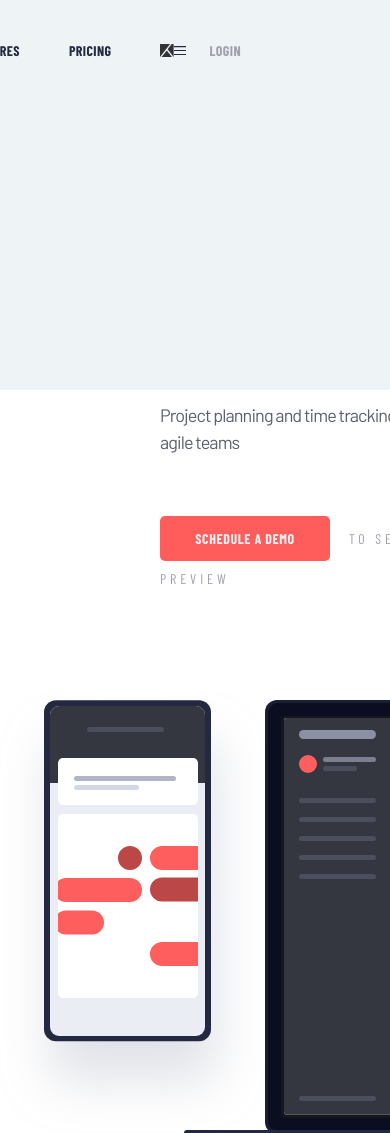
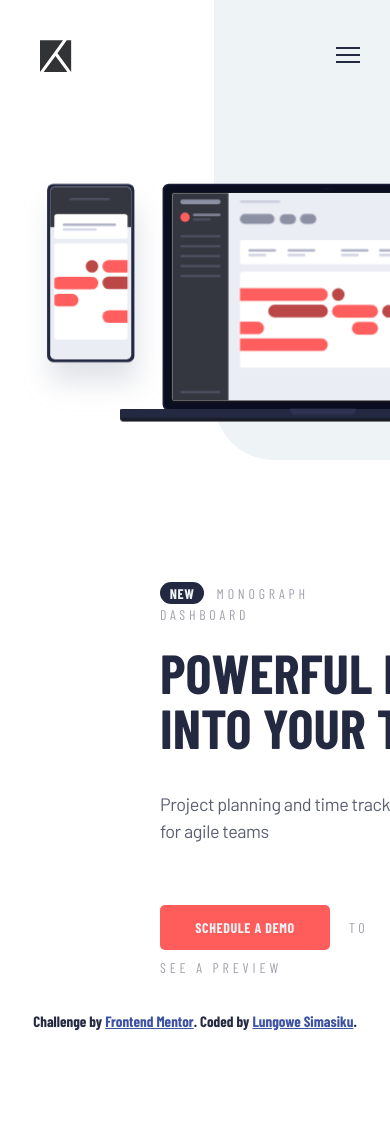
Before and after one commit to Lungowe-S/project-tracking-intro-component-master, a plain HTML site: page index.html in a window 390 px wide. Shown: the top 1133 px of the page. After the commit the page ends 1072 px from the top, so only its background shows below. Drawn offline with nearby package versions, Linux system fonts and the light colour scheme.

Commit message:
Added mobile view media query styles for the navigation and device illustration

```diff
--- a/css/style.css
+++ b/css/style.css
@@ -36,6 +36,10 @@ h2 {
 
 .logo {
   width: 20%;
+}
+
+.nav_toggle {
+  display: none;
 }
 
 .nav_menu {
@@ -78,7 +82,7 @@ li:last-child a {
 .nav_background {
   background-color: var(--light-grayish-blue-005);
   height: 19.5em;
-  width: 34em;
+  width: 35em;
   position: absolute;
   top: 0;
   bottom: 0;
@@ -89,9 +93,13 @@ li:last-child a {
 
 /** Content Area Styles **/
 
-.content_area {
+/* .content_area {
   display: grid;
   grid-template-columns: repeat(auto-fit, minmax(450px, 1fr));
+} */
+
+.content_area {
+  display: flex;
 }
 
 .content_description {
@@ -103,6 +111,7 @@ li:last-child a {
   padding-top: 5em;
   position: relative;
   z-index: 100;
+  padding-left: 1.2em;
 }
 
 p:nth-child(1) span {
@@ -113,11 +122,11 @@ p:nth-child(1) span {
   font-weight: 700;
   background-color: var(--very-dark-blue-002);
   letter-spacing: 0.6px;
+  margin-right: 0.4em;
 }
 
 .content_area p:nth-child(1) {
-  padding-left: 0.35em;
-  letter-spacing: 3px;
+  letter-spacing: 3.8px;
   color: var(--grayish-blue-004);
   font-weight: 500;
   text-transform: uppercase;
@@ -140,7 +149,7 @@ p:nth-of-type(2) {
   padding-top: 2em;
   color: var(--dark-grayish-blue-003);
   font-weight: 400;
-  letter-spacing: -0.9px;
+  letter-spacing: -0.4px;
 }
 
 .demo_button_area {
@@ -193,3 +202,43 @@ p:nth-of-type(2) {
 }
 
 /** Media Queries **/
+@media only screen and (max-width: 1000px) {
+  /** Navigation area **/
+  .navigation {
+    flex-direction: column;
+    padding-left: 2em;
+  }
+
+  .nav_menu {
+    display: none;
+    flex-direction: column;
+    justify-content: center;
+  }
+
+  span.nav_toggle {
+    position: absolute;
+    top: 0;
+    right: 10px;
+    padding-right: 1em;
+    display: inline-block;
+  }
+
+  .logo {
+    width: 100%;
+  }
+
+  /** Content Area **/
+
+  .content_area {
+    flex-direction: column;
+  }
+
+  .content_description {
+    order: 1;
+  }
+
+  .nav_background {
+    width: 8.8em;
+    height: 23em;
+  }
+}
--- a/index.html
+++ b/index.html
@@ -27,10 +27,18 @@
   <div class="container">
     <nav class="navigation">
       <span class="logo">
-        <img src="images/logo.svg" alt="Site Logo" />
+        <svg xmlns="http://www.w3.org/2000/svg" width="32" height="32">
+          <g fill="#323334" fill-rule="evenodd">
+            <path d="M0 32V.241h23.041zM31.15 32V.241h-4.411L17.48 13.158zM3.645 32l11.854-15.879L27.353 32z" />
+          </g>
+        </svg>
       </span>
       <span class="nav_toggle">
-        <img src="images/icon-hamburger.svg" alt="Navigation toggle button" />
+        <svg xmlns="http://www.w3.org/2000/svg" width="24" height="16">
+          <g fill="#242942" fill-rule="evenodd">
+            <path d="M0 0h24v2H0zM0 7h24v2H0zM0 14h24v2H0z" />
+          </g>
+        </svg>
       </span>
       <ul class="nav_menu">
         <li><a href="#">Product</a></li>
@@ -51,8 +59,8 @@
           <span>To see a preview</span>
         </div>
       </div>
-      <class class="illustration">
-        <svg xmlns="http://www.w3.org/2000/svg" xmlns:xlink="http://www.w3.org/1999/xlink" width="960" height="464">
+      <div class="illustration">
+        <svg xmlns="http://www.w3.org/2000/svg" xmlns:xlink="http://www.w3.org/1999/xlink" width="960" height="auto" viewBox="0 0 700 464">
           <defs>
             <rect id="a" width="597.554" height="396.861" x="0" y="0" rx="3" />
             <rect id="c" width="331" height="184" x="0" y="0" rx="5" />
@@ -196,7 +204,7 @@
           </g>
         </svg>
         <!-- <img src="images/illustration-devices.svg" alt="content illustration" /> -->
-      </class>
+      </div>
     </div>
   </div>
   <footer>
```
